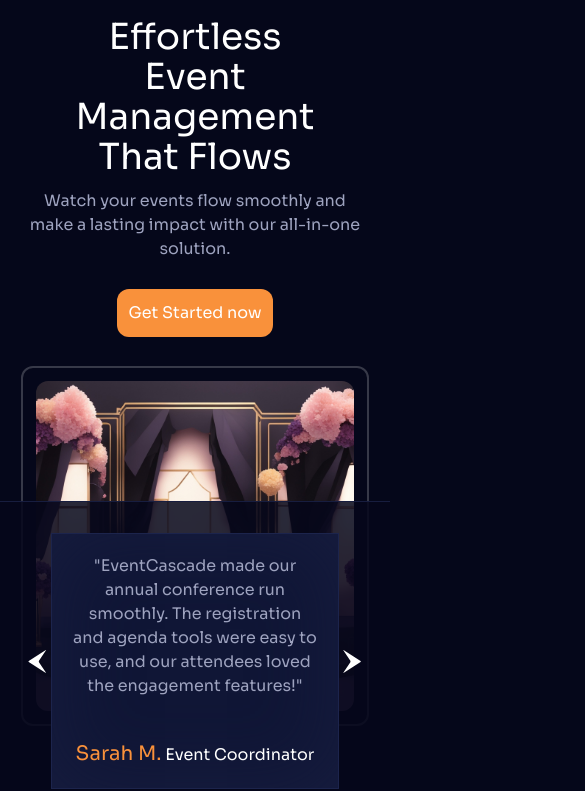
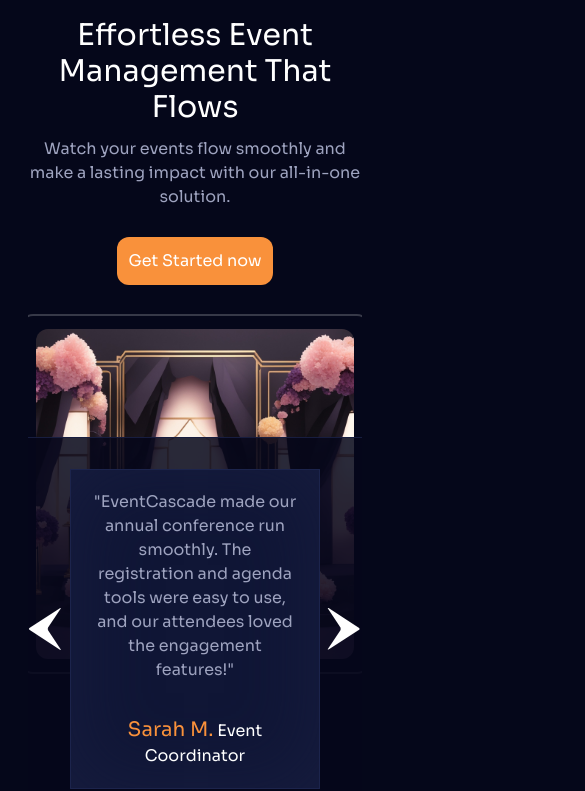
Before and after one commit to JasonCentral/event-cascade-website, an Astro site: page / in a window 390 px wide. Shown: the part 79-870 px from the top of the page, 585 px wide, since content can reach past the window. Built offline with nearby package versions, Linux system fonts and the light colour scheme; Astro itself is replaced by a stand-in of ours.

Commit message:
fix some positioning issues

```diff
--- a/src/components/Hero.astro
+++ b/src/components/Hero.astro
@@ -9,7 +9,7 @@ import heroImage from "/public/event-hero-image.jpg";
 <div
   class="hero-container sm:max relative box-border flex flex-col items-center gap-3 pb-10 sm:mx-auto sm:max-w-xl md:max-w-3xl md:py-10 lg:max-w-4xl"
 >
-  <h2 class="px-7 text-center text-4xl sm:text-5xl md:text-6xl">
+  <h2 class="px-7 text-center text-3xl sm:text-4xl md:text-6xl">
     Effortless Event Management That Flows
   </h2>
 
@@ -32,7 +32,9 @@ import heroImage from "/public/event-hero-image.jpg";
 <style>
   .hero-container {
     --header-height: 6rem;
+    --max-hero-height: 900px;
     height: calc(100vh - var(--header-height));
-    min-height: calc(900px - var(--header-height));
+    min-height: calc(var(--max-hero-height) - var(--header-height));
+    overflow: hidden;
   }
 </style>
--- a/src/components/testimonials/TestimonialCard.astro
+++ b/src/components/testimonials/TestimonialCard.astro
@@ -12,7 +12,7 @@ const { name, title, quote } = Astro.props;
 
 <Card
   data-testimonial-card
-  class="shadow-none transition-slides hidden h-64 w-72 flex-col justify-between overflow-clip rounded-none bg-background-light p-5 text-center"
+  class="shadow-none transition-slides 2sm:h-64 hidden h-80 max-w-72 flex-col justify-between overflow-clip rounded-none bg-background-light p-5 text-center"
 >
   <p class="text-secondary">"{quote}"</p>
   <p class="mt-4"><span class="text-xl text-accent">{name}</span> {title}</p>
--- a/src/layouts/BaseLayout.astro
+++ b/src/layouts/BaseLayout.astro
@@ -19,7 +19,7 @@ import Header from "../components/Header.astro";
 
     <title>Event Cascade</title>
   </head>
-  <body class="bg-background px-7 text-primary">
+  <body class="max-w-full overflow-x-hidden bg-background px-7 text-primary">
     <Header />
     <slot />
   </body>
--- a/tailwind.config.mjs
+++ b/tailwind.config.mjs
@@ -16,6 +16,13 @@ export default {
     boxShadow: {
       inset: "inset 0px 0px 80px 0px theme(colors.background.highlight)",
     },
+    screens: {
+      "2sm": "450px",
+      sm: "640px",
+      md: "768px",
+      lg: "1024px",
+      xl: "1280px",
+    },
   },
   plugins: [],
 };
```
